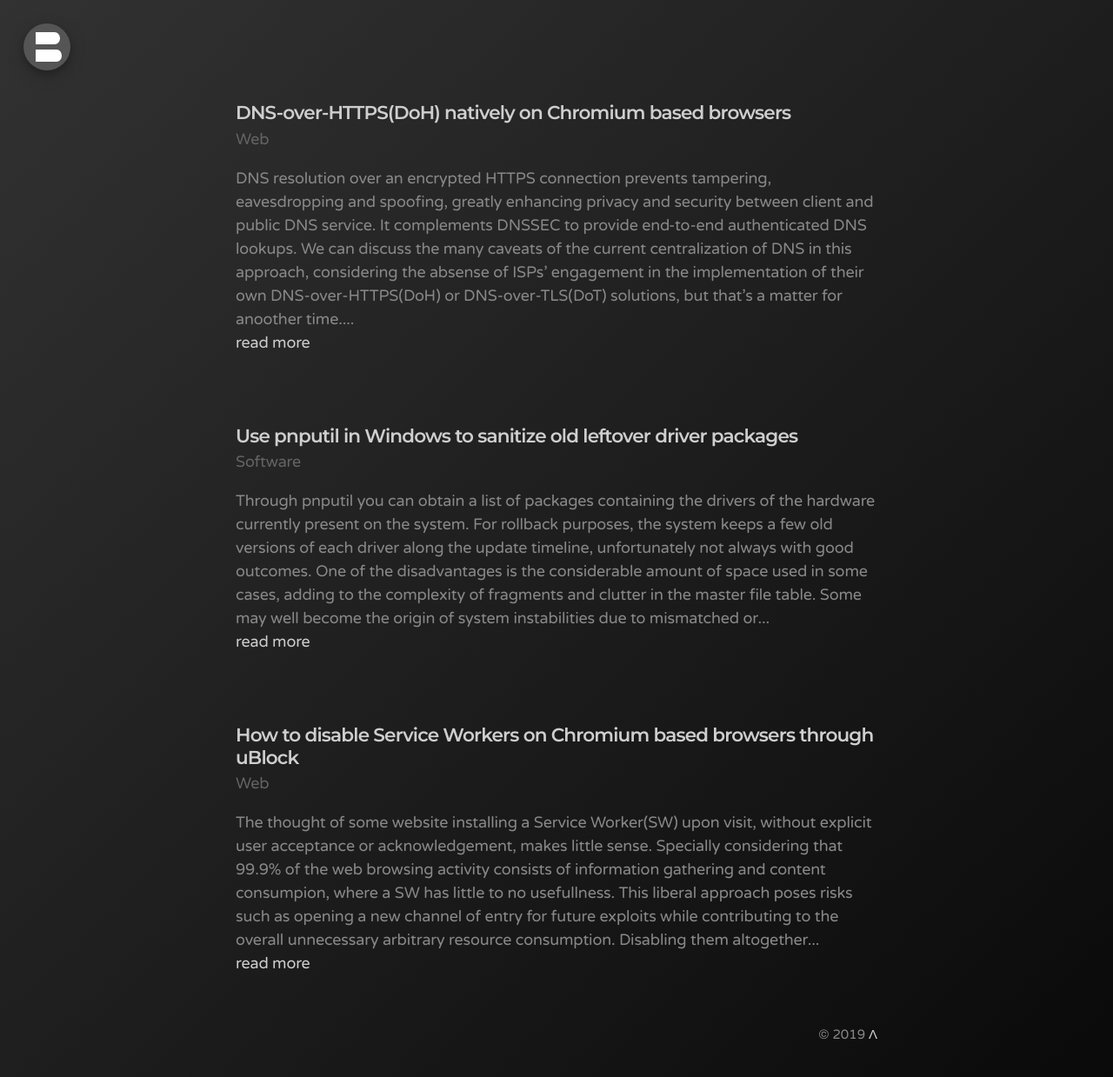
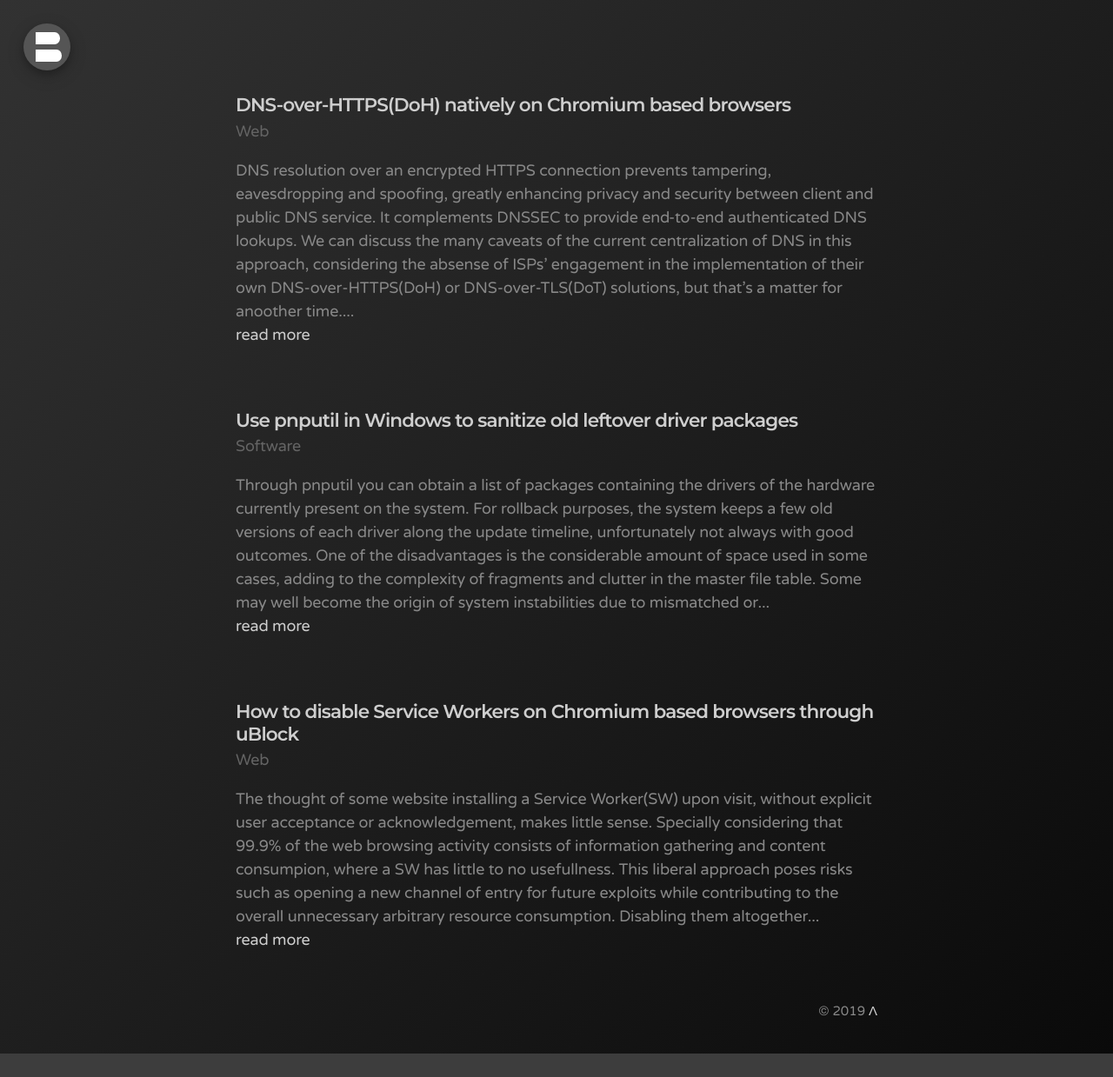
Before and after one commit to bonina/bonina.github.io, a Jekyll site: the page built from index.html, in a window 1280 px wide. Shown: the whole page at 87% size. Built offline with Jekyll 4.4.1, drawn with Linux system fonts in a browser that asks for light colours; the list of posts is cut into pages by our own code; after the commit the page ends 1212 px from its top, so only the background shows below that.

Commit message:
Update _posts.scss

```diff
--- a/_sass/_posts.scss
+++ b/_sass/_posts.scss
@@ -1,6 +1,6 @@
 .page,
 .post {
-  margin-top: 4.5em;
+  margin-top: 4em;
   //margin-bottom: 4em;
  font-family: "Varela Round",Arial,sans-serif;
  font-style: normal;
```
